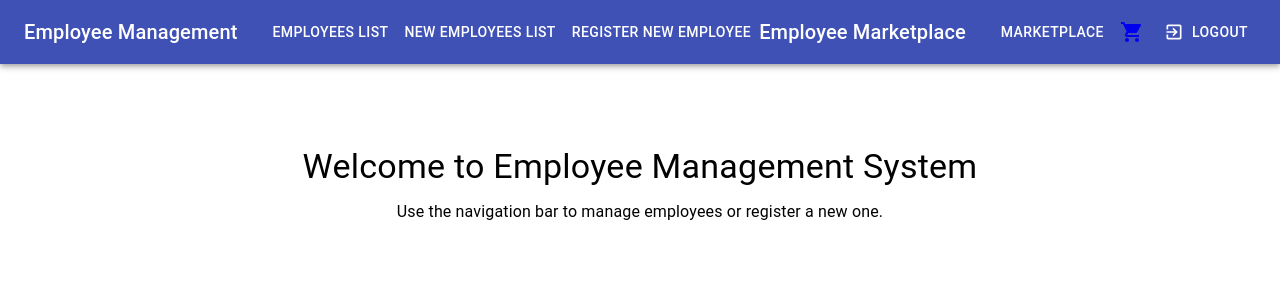
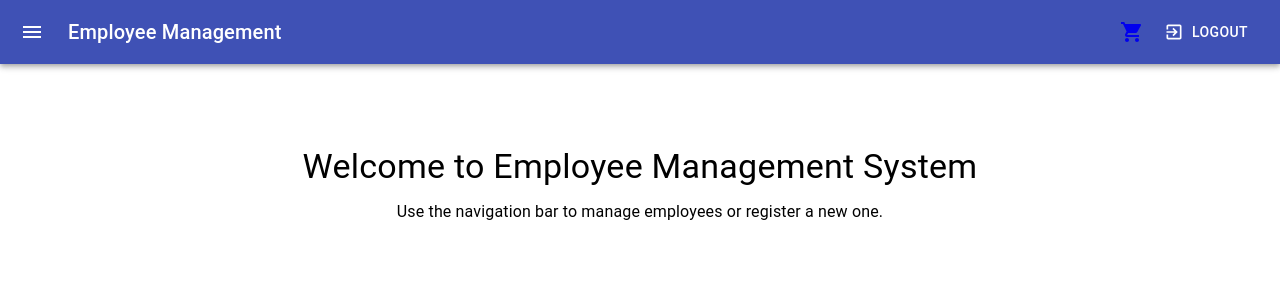
Before and after one commit to gaurav77777/EmployeeServiceReact, a React (Create React App) app: page / in a window 1280 px wide. Shown: the top 300 px of the page. Built offline with nearby package versions, Linux system fonts and the light colour scheme; data requests are answered from the project's data file.

Commit message:
Organized Category

```diff
--- a/src/App.js
+++ b/src/App.js
@@ -7,13 +7,6 @@ import AddEmployee from './components/AddEmployee';
 import EmployeeList from './components/EmployeeList';
 import Login from './components/Login';
 import Home from './components/Home';
-
-
-
-
-
-
-
 import ErrorBoundary from './components/ErrorBoundary';
 import EmployeeNewList from './components/EmployeeNewList';
 import ShoppingCartIcon from '@mui/icons-material/ShoppingCart';
@@ -21,6 +14,14 @@ import Badge from '@mui/material/Badge';
 import AppBarCart from './components/AppBarCart';
 import EmployeeMarketplace from './components/EmployeeMarketplace';
 import CartPage from './components/CartPage';
+import Drawer from '@mui/material/Drawer';
+import List from '@mui/material/List';
+import ListItem from '@mui/material/ListItem';
+import ListItemButton from '@mui/material/ListItemButton';
+import ListItemText from '@mui/material/ListItemText';
+import Divider from '@mui/material/Divider';
+import MenuIcon from '@mui/icons-material/Menu';
+
 
 
 
@@ -66,6 +67,11 @@ function App() {
   }, []); */
 
 
+  const [drawerOpen, setDrawerOpen] = useState(false);
+
+  const toggleDrawer = (open) => () => {
+    setDrawerOpen(open);
+  };
 
   // Fetch employee data from the fake API (json-server)
   useEffect(() => {
@@ -153,28 +159,46 @@ function App() {
         {/* Navigation Bar */}
         <AppBar position="static" style={{ backgroundColor: '#3f51b5' }}>
           <Toolbar>
-            <Typography variant="h6" style={{ flexGrow: 1 }}>
+            <IconButton
+              edge="start"
+              color="inherit"
+              onClick={toggleDrawer(true)}
+              sx={{ mr: 2 }}
+            >
+              <MenuIcon />
+            </IconButton>
+
+            <Typography
+              variant="h6"
+              component={Link}
+              to="/"
+              sx={{
+                flexGrow: 1,
+                textDecoration: 'none',
+                color: 'inherit',
+                cursor: 'pointer'
+              }}
+            >
               Employee Management
             </Typography>
-            <Link to="/employees" style={{ textDecoration: 'none' }}>
+
+            {/* <Link to="/employees" style={{ textDecoration: 'none' }}>
               <Button sx={{ color: '#fff' }}>Employees List</Button>
-            </Link>
-            <Link to="/listOfData" style={{ textDecoration: 'none' }}>
+            </Link> */}
+            {/* <Link to="/listOfData" style={{ textDecoration: 'none' }}>
               <Button sx={{ color: '#fff' }}>New Employees List</Button>
-            </Link>
+            </Link> */}
 
             {/* Link to navigate to Add Employee Form */}
-            <Link to="/add-employee" style={{ textDecoration: 'none' }}>
+            {/* <Link to="/add-employee" style={{ textDecoration: 'none' }}>
               <Button sx={{ color: '#fff' }}>Register New Employee</Button>
-            </Link>
+            </Link> */}
 
-            <Typography variant="h6" style={{ flexGrow: 1 }}>
-              Employee Marketplace
-            </Typography>
 
-            <Link to="/marketplace" style={{ textDecoration: 'none' }}>
-              <Button sx={{ color: '#fff' }}>Marketplace</Button>
-            </Link>
+
+            {/* <Link to="/marketplace" style={{ textDecoration: 'none' }}>
+              <Button sx={{ color: '#fff' }}>Employee Marketplace</Button>
+            </Link> */}
 
             <Link to="/cart" style={{ textDecoration: 'none' }}>
               <AppBarCart /> {/* Cart badge clickable */}
@@ -187,6 +211,53 @@ function App() {
 
           </Toolbar>
         </AppBar>
+
+        <Drawer anchor="left" open={drawerOpen} onClose={toggleDrawer(false)}>
+          <Box sx={{ width: 260 }} role="presentation" onClick={toggleDrawer(false)}>
+
+            {/* ADMIN SERVICE */}
+            <List>
+              <Typography sx={{ pl: 2, pt: 2 }} variant="subtitle1">
+                Admin Service
+              </Typography>
+
+              <ListItem disablePadding>
+                <ListItemButton component={Link} to="/employees">
+                  <ListItemText primary="Employee List" />
+                </ListItemButton>
+              </ListItem>
+
+              <ListItem disablePadding>
+                <ListItemButton component={Link} to="/listOfData">
+                  <ListItemText primary="New Employee List" />
+                </ListItemButton>
+              </ListItem>
+
+              <ListItem disablePadding>
+                <ListItemButton component={Link} to="/add-employee">
+                  <ListItemText primary="Register Employee" />
+                </ListItemButton>
+              </ListItem>
+            </List>
+
+            <Divider />
+
+            {/* EMPLOYEE SERVICE */}
+            <List>
+              <Typography sx={{ pl: 2, pt: 2 }} variant="subtitle1">
+                Employee Service
+              </Typography>
+
+              <ListItem disablePadding>
+                <ListItemButton component={Link} to="/marketplace">
+                  <ListItemText primary="Employee Marketplace" />
+                </ListItemButton>
+              </ListItem>
+            </List>
+
+          </Box>
+        </Drawer>
+
 
         {/* Page Content */}
         <Container maxWidth="md" style={{ marginTop: '30px', backgroundColor: 'white', padding: '20px', borderRadius: '8px' }}>
--- a/src/index.css
+++ b/src/index.css
@@ -40,3 +40,8 @@ code {
   max-width: 600px;
   transform: scale(0.85);
 }
+
+/* Bug: Everything is stuck / can’t scroll (VERY visible) */
+body {
+  overflow: hidden;
+}
```
